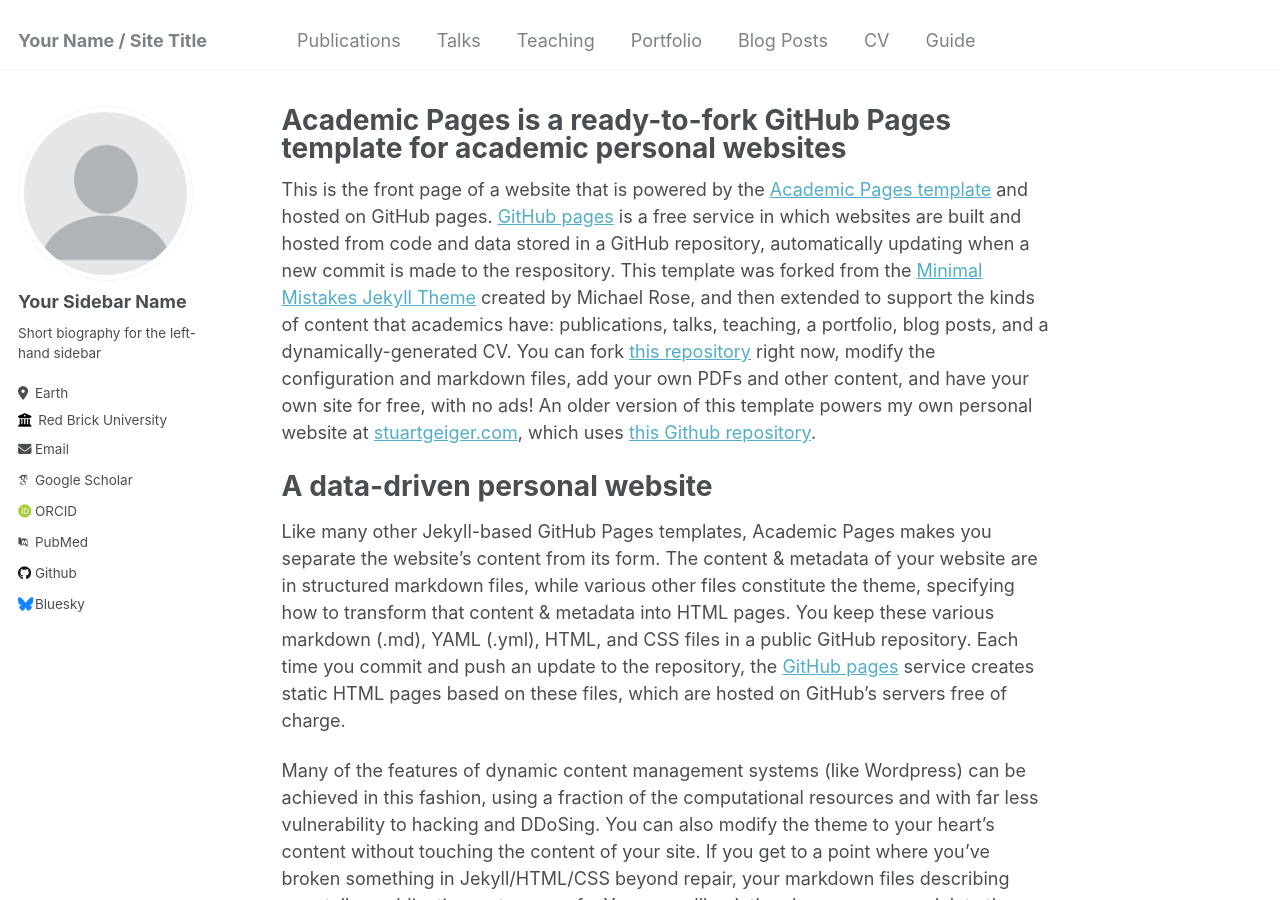
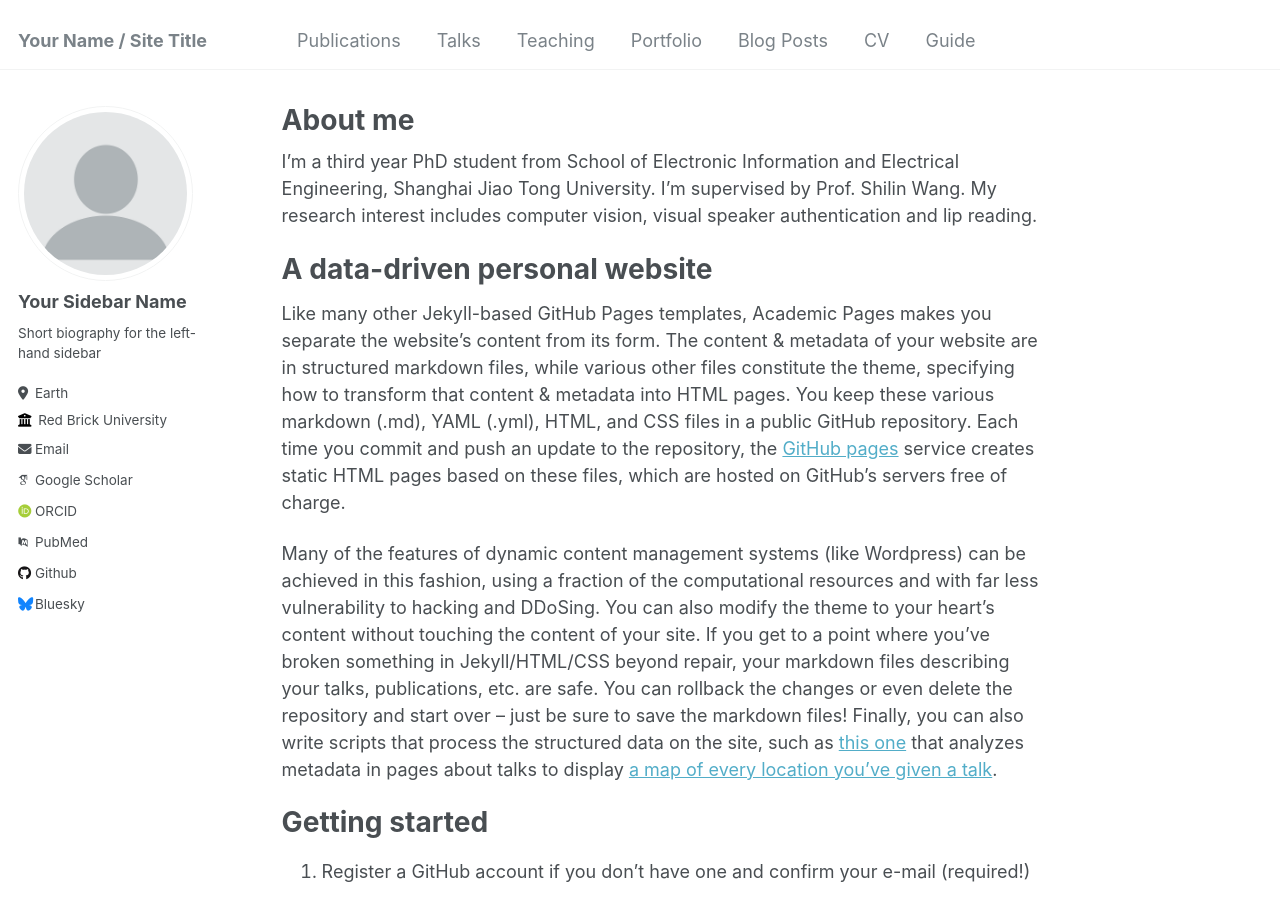
Before and after one commit to heyi0616/heyi0616.github.io, a Jekyll site: the page built from _pages/about.md, in a window 1280 px wide and 900 px high. Built offline with Jekyll 4.4.1, drawn with Linux system fonts in a browser that asks for light colours; some web fonts are replaced.

Commit message:
Update about.md

```diff
--- a/_pages/about.md
+++ b/_pages/about.md
@@ -1,13 +1,13 @@
 ---
 permalink: /
-title: "Academic Pages is a ready-to-fork GitHub Pages template for academic personal websites"
+title: "About me"
 author_profile: true
 redirect_from:
   - /about/
   - /about.html
 ---
 
-This is the front page of a website that is powered by the [Academic Pages template](https://github.com/academicpages/academicpages.github.io) and hosted on GitHub pages. [GitHub pages](https://pages.github.com) is a free service in which websites are built and hosted from code and data stored in a GitHub repository, automatically updating when a new commit is made to the respository. This template was forked from the [Minimal Mistakes Jekyll Theme](https://mmistakes.github.io/minimal-mistakes/) created by Michael Rose, and then extended to support the kinds of content that academics have: publications, talks, teaching, a portfolio, blog posts, and a dynamically-generated CV. You can fork [this repository](https://github.com/academicpages/academicpages.github.io) right now, modify the configuration and markdown files, add your own PDFs and other content, and have your own site for free, with no ads! An older version of this template powers my own personal website at [stuartgeiger.com](http://stuartgeiger.com), which uses [this Github repository](https://github.com/staeiou/staeiou.github.io).
+I'm a third year PhD student from School of Electronic Information and Electrical Engineering, Shanghai Jiao Tong University. I'm supervised by Prof. Shilin Wang. My research interest includes computer vision, visual speaker authentication and lip reading.
 
 A data-driven personal website
 ======
```
